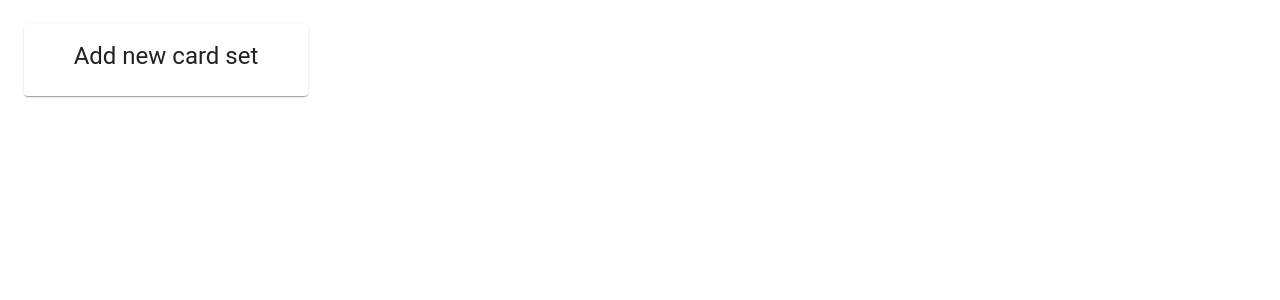
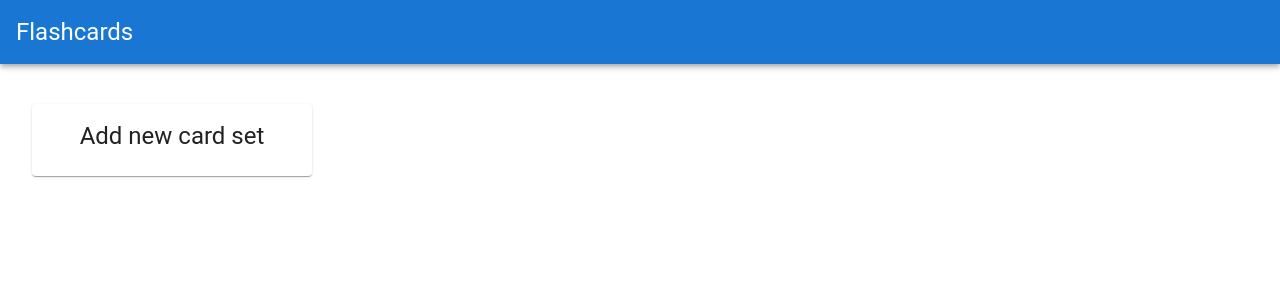
Before and after one commit to matkwiecien/flashcards, a React (Vite) app: page / in a window 1280 px wide. Shown: the top 300 px of the page. Built offline with nearby package versions, Linux system fonts and the light colour scheme.

Commit message:
Add simple layout

```diff
--- a/src/App.tsx
+++ b/src/App.tsx
@@ -1,9 +1,11 @@
+import { CssBaseline } from '@mui/material';
 import { RouterProvider } from 'react-router-dom';
 import router from './router';
 
 function App() {
   return (
     <div>
+      <CssBaseline />
       <RouterProvider router={router} />
     </div>
   );
--- /dev/null
+++ b/src/common/HeaderLayout.tsx
@@ -0,0 +1,19 @@
+import { AppBar, Box, Typography } from '@mui/material';
+import { Outlet } from 'react-router-dom';
+
+const HeaderLayout = () => {
+  return (
+    <Box>
+      <AppBar position="static" sx={{ p: 2 }}>
+        <Typography variant="h5" component="h1">
+          Flashcards
+        </Typography>
+      </AppBar>
+      <Box sx={{ px: 2, py: 3 }}>
+        <Outlet />
+      </Box>
+    </Box>
+  );
+};
+
+export default HeaderLayout;
--- a/src/router.tsx
+++ b/src/router.tsx
@@ -14,8 +14,12 @@ import CardListLoader from './Card/CardListLoader';
 import { loadCards } from './Card/CardLoaders';
 import CardSets from './CardSets/CardSets';
 import { loadCardSets } from './CardSets/CardSetsLoader';
+import HeaderLayout from './common/HeaderLayout';
 
 const router = createBrowserRouter([
+  {
+    element: <HeaderLayout />,
+    children: [
       {
         path: '/',
         element: <CardSets />,
@@ -81,6 +85,8 @@ const router = createBrowserRouter([
           return redirect(`/card-set/${cardSetId}`);
         },
       },
+    ],
+  },
 ]);
 
 export default router;
```
Lines whose indentation alone changed are shown as unchanged.
